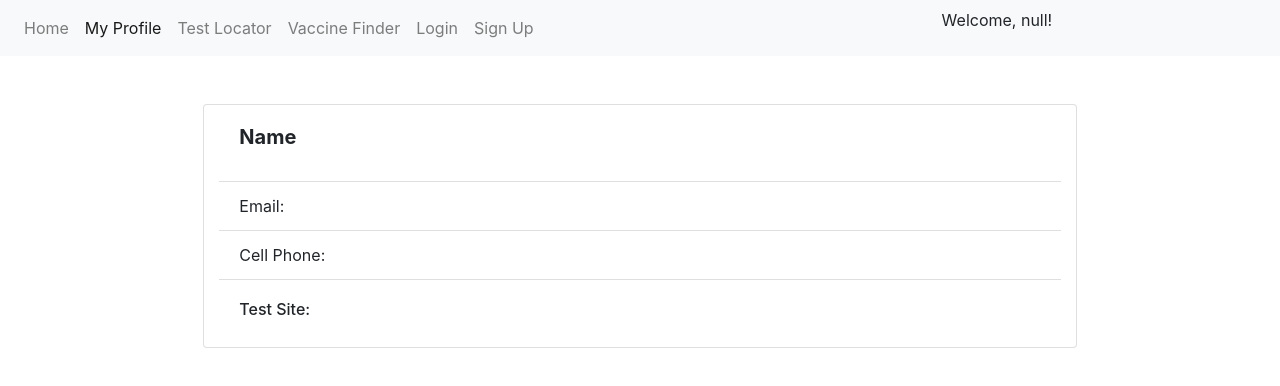
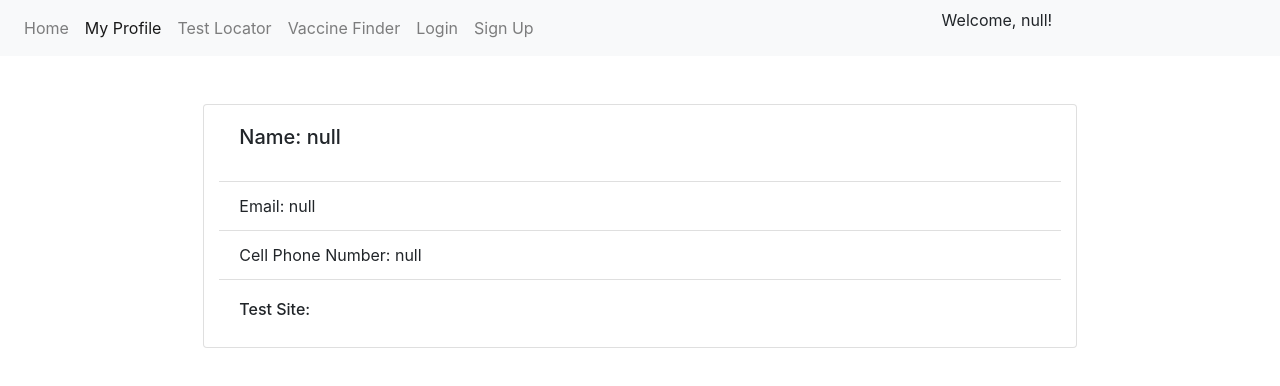
Before and after one commit to JakeMelville/covid-19-relief-react, a React (Create React App) app in the folder client/: page /myprofile in a window 1280 px wide. Shown: the top 386 px of the page. Built offline with nearby package versions, Linux system fonts and the light colour scheme.

Commit message:
finally able to save user info to profile and users saved testing sites

```diff
--- a/client/src/components/Login/index.js
+++ b/client/src/components/Login/index.js
@@ -15,7 +15,7 @@ return (
                </div>
                <form id="login-form" className="card-body" onSubmit={props.handleFormSubmit}>
                    <div className="form-group">
-                       <label htmlFor="username-input-login" className="control-label col-sm font-weight-bold">Username</label>
+                       <label htmlFor="username-input-login" className="control-label col-sm font-weight-bold">Email</label>
                        <input type="text" id="email" onChange={props.handleInputChange} className="validate"  name="email" placeholder="EMAIL" />
                    </div>
                    <div className="form-group">
--- a/client/src/components/MyProfile/index.js
+++ b/client/src/components/MyProfile/index.js
@@ -9,13 +9,14 @@ function MyProfile(props) {
         <div className='row justify-content-center pt-5'>
             <div className="card col-8 justify-content-around">
                 <div className="card-body">
-                    <h5 className="card-title"><b>Name </b> {props.name}</h5>
+                    {/* {`Email: ${localStorage.getItem('email')}`} */}
+                    <h5 className="card-title">{`Name: ${localStorage.getItem('name')}`}</h5>
                 </div>
                 <ul className="list-group list-group-flush">
-                    <li className="list-group-item">Email: {props.email}</li>
-                    <li className="list-group-item">Cell Phone: {props.cellPhone}</li>
-                    {/* <li className="list-group-item">{`Email: ${localStorage.getItem('email')}`}</li>
-                    <li className="list-group-item">{`Cell Phone Number: ${localStorage.getItem('cellPhone')}`}</li> */}
+                    {/* <li className="list-group-item">Email: {props.email}</li>
+                    <li className="list-group-item">Cell Phone: {props.cellPhone}</li> */}
+                    <li className="list-group-item">{`Email: ${localStorage.getItem('email')}`}</li>
+                    <li className="list-group-item">{`Cell Phone Number: ${localStorage.getItem('cellPhone')}`}</li>
                 </ul>
                 <div className="card-body">
                     <h6>Test Site: {savedSite}</h6>
--- a/client/src/pages/Login.js
+++ b/client/src/pages/Login.js
@@ -16,6 +16,8 @@ class Login extends React.Component {
       console.log("login res: ", res.data);
       localStorage.setItem("patientID", res.data.id);
       localStorage.setItem("name", res.data.name);
+      localStorage.setItem("email", res.data.email);
+      localStorage.setItem("cellPhone", res.data.cellPhone);
       this.setState({
         theName: res.data.name,
       });
--- a/client/src/pages/SignUp.js
+++ b/client/src/pages/SignUp.js
@@ -1,5 +1,5 @@
 import React, { Component } from 'react';
-import PatientSignup from "../components/Signup/signup";
+import PatientSignup from "../components/Signup";
 import API from '../utils/API';
 
 
```
Also changed, not shown: client/src/components/Signup/index.js (renamed from client/src/components/Signup/signup.js).
